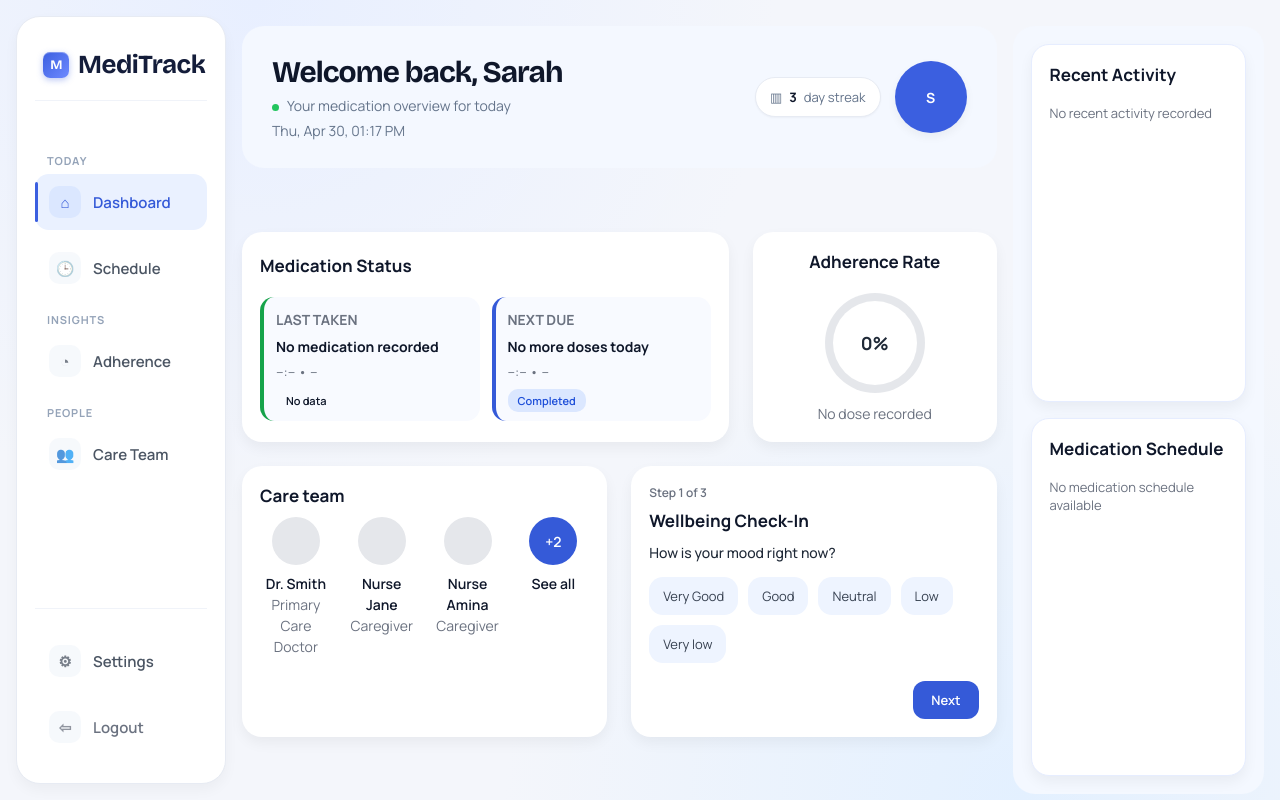
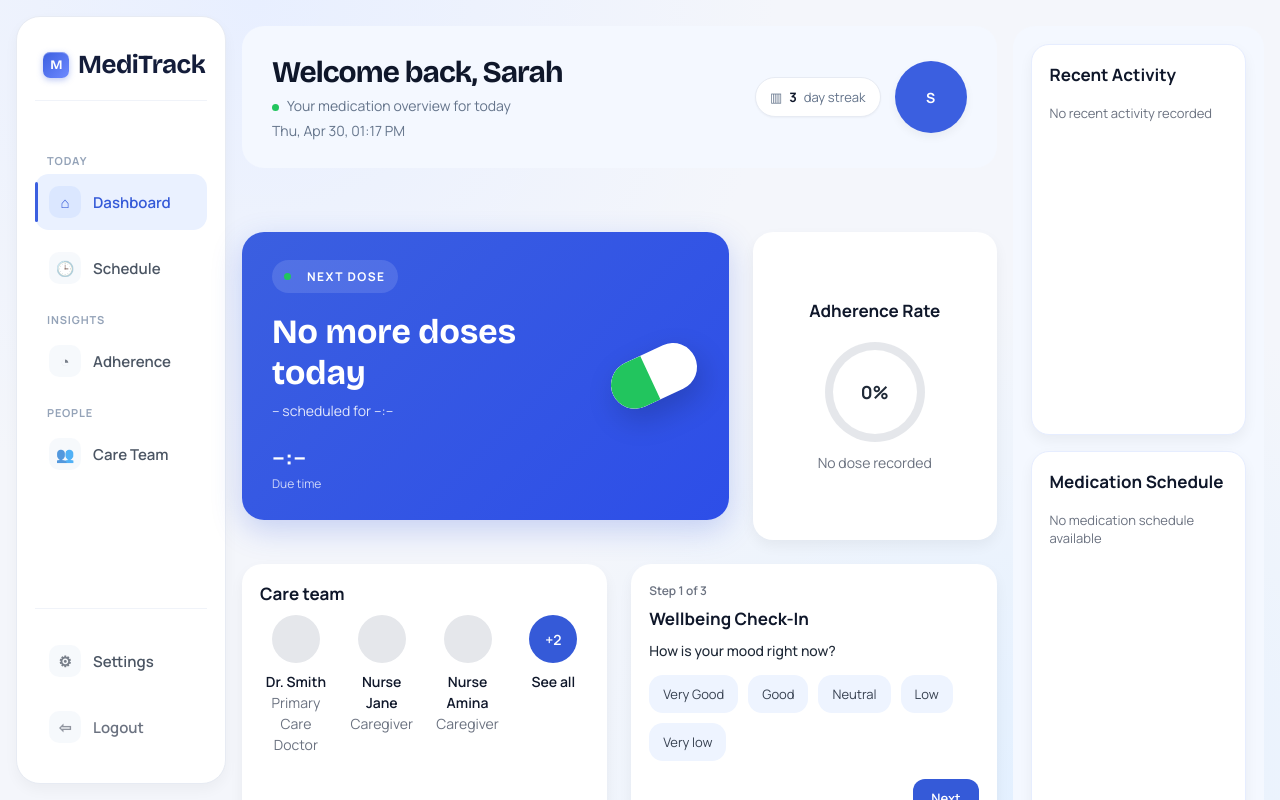
Before and after one commit to Kowthar04/smart-medication-system, a Flask app: page /patient/dashboard in a window 1280 px wide. Run offline with Flask 3, Linux system fonts and the light colour scheme; data that the repository does not hold is empty; some libraries are stand-ins or nearby versions.

Commit message:
added next dose hero card to the dashboard

```diff
--- a/backend/static/patient.css
+++ b/backend/static/patient.css
@@ -748,3 +748,76 @@ body {
     color: white;
     font-weight: 700;
 }
+
+.next-dose-hero {
+    background: linear-gradient(135deg, var(--primary), var(--primary-hover));
+    color: white;
+    border-radius: 22px;
+    padding: 28px 30px;
+    margin-bottom: 20px;
+    box-shadow: var(--shadow-primary);
+    display: flex;
+    justify-content: space-between;
+    align-items: center;
+}
+
+.hero-label {
+    display: inline-flex;
+    align-items: center;
+    gap: 8px;
+    text-transform: uppercase;
+    letter-spacing: 0.12em;
+    font-size: 12px;
+    font-weight: 700;
+    background: rgba(255, 255, 255, 0.12);
+    padding: 8px 12px;
+    border-radius: 999px;
+    margin-bottom: 18px;
+}
+
+.next-dose-hero h2 {
+    font-family: var(--font-display);
+    font-size: 34px;
+    margin-bottom: 8px;
+}
+
+.next-dose-hero p {
+    color: rgba(255, 255, 255, 0.85);
+}
+
+.hero-time {
+    margin-top: 20px;
+    display: flex;
+    gap: 16px;
+}
+
+.hero-time strong {
+    display: block;
+    font-size: 24px;
+}
+
+.hero-time span {
+    font-size: 12px;
+    opacity: 0.75;
+}
+
+.hero-pill-visual {
+    width: 92px;
+    height: 48px;
+    border-radius: 999px;
+    background: white;
+    transform: rotate(-25deg);
+    position: relative;
+    box-shadow: 0 12px 30px rgba(0, 0, 0, 0.18);
+    overflow: hidden;
+}
+
+.hero-pill-visual span {
+    position: absolute;
+    left: 0;
+    top: 0;
+    width: 46%;
+    height: 100%;
+    background: var(--success);
+    border-radius: 999px 0 0 999px;
+}
--- a/backend/templates/patient_dashboard.html
+++ b/backend/templates/patient_dashboard.html
@@ -6,16 +6,18 @@
     <title>Patient Dashboard</title>
     <link rel="stylesheet" href="{{ url_for('static', filename='styles.css') }}">
     <link rel="stylesheet" href="{{ url_for('static', filename='patient.css') }}?v=5">
+</head>
 
-</head>
 <body>
     <div class="dashboard-container">
+
         <aside class="sidebar">
             <div class="sidebar-top">
                 <h2 class="logo">
                     <span class="logo-mark">M</span>
                     <span>MediTrack</span>
                 </h2>
+
                 <nav>
                     <p class="nav-section-label">Today</p>
                     <ul>
@@ -98,38 +100,36 @@
                 </header>
 
                 <div class="middle-section">
+
                     <div class="middle-grid top-grid">
-        <div class="card status-card">
-            <h2>Medication Status</h2>
 
-            <div class="med-status-grid">
-                <div class="med-box last">
-                <p class="med-label">Last Taken</p>
-                <p class="med-name">{{ dashboard_data.last_taken.name }}</p>
-                 <p class="med-info">{{ dashboard_data.last_taken.time }} • {{ dashboard_data.last_taken.dose }}</p>
-                <span class="med-badge">{{ dashboard_data.last_taken.status }}</span>
+                        <div class="next-dose-hero">
+                            <div>
+                                <span class="hero-label">
+                                    <span class="status-dot"></span>
+                                    Next dose
+                                </span>
+
+                                <h2>{{ dashboard_data.next_due.name }}</h2>
+                                <p>{{ dashboard_data.next_due.dose }} scheduled for {{ dashboard_data.next_due.time }}</p>
+
+                                <div class="hero-time">
+                                    <div>
+                                        <strong>{{ dashboard_data.next_due.time }}</strong>
+                                        <span>Due time</span>
+                                    </div>
+                                </div>
                             </div>
 
-<div class="med-box next">
-    <p class="med-label">Next Due</p>
-    <p class="med-name">{{ dashboard_data.next_due.name }}</p>
-    <p class="med-info">{{ dashboard_data.next_due.time }} • {{ dashboard_data.next_due.dose }}</p>
-    <span class="med-badge upcoming">
-        {% if dashboard_data.next_due.name == "No more doses today" %}
-            Completed
-        {% else %}
-            Upcoming
-        {% endif %}
-    </span>
-</div>
+                            <div class="hero-pill-visual">
+                                <span></span>
                             </div>
                         </div>
 
                         <div class="card adherence-card">
                             <h2>Adherence Rate</h2>
 
-    <div class="adherence-circle"
-     style="--progress: {{ dashboard_data.adherence_rate }}%;">
+                            <div class="adherence-circle" style="--progress: {{ dashboard_data.adherence_rate }}%;">
                                 <span class="adherence-text">
                                     {{ dashboard_data.adherence_rate }}%
                                 </span>
@@ -139,9 +139,11 @@
                                 {{ dashboard_data.adherence_note }}
                             </p>
                         </div>
+
                     </div>
 
                     <div class="middle-grid bottom-grid">
+
                         <div class="card team-card">
                             <h2>Care team</h2>
 
@@ -244,13 +246,18 @@
                                 </div>
                             </div>
                         </div>
+
                     </div>
+
                 </div>
 
             </section>
+
             <aside class="right-panel">
+
                 <div class="task-card">
                     <h2>Recent Activity</h2>
+
                     <div class="activity-list">
                         {% if dashboard_data.recent_activity %}
                             {% for activity in dashboard_data.recent_activity %}
@@ -270,6 +277,7 @@
 
                 <div class="goal-card">
                     <h2>Medication Schedule</h2>
+
                     <div class="schedule-list">
                         {% if dashboard_data.schedule %}
                             {% for item in dashboard_data.schedule %}
@@ -287,7 +295,9 @@
                         {% endif %}
                     </div>
                 </div>
+
             </aside>
+
         </div>
     </div>
 
```
Lines whose indentation alone changed are shown as unchanged.
